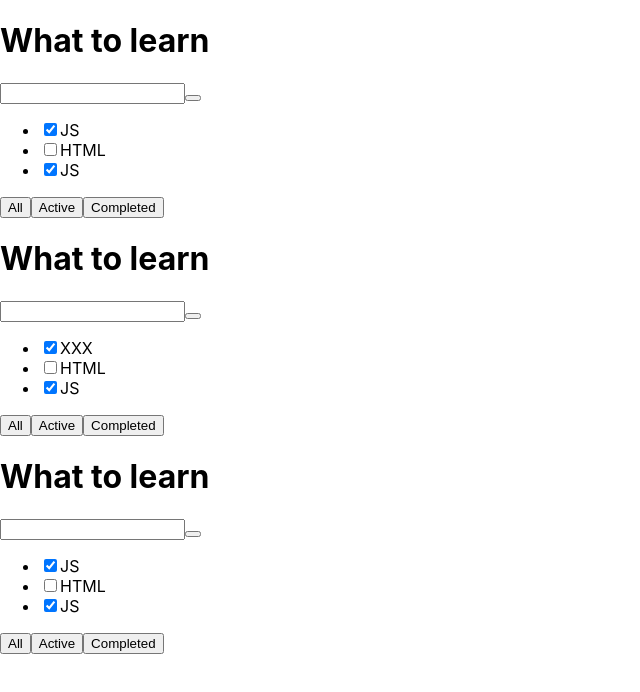
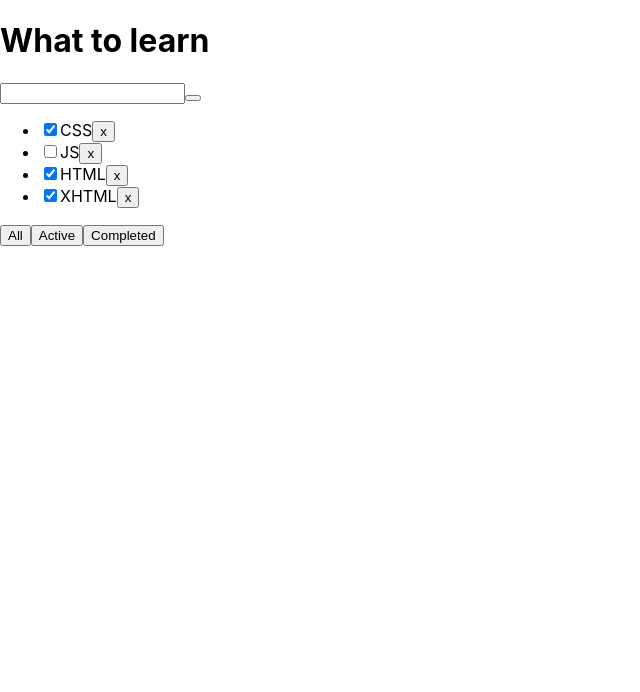
Before and after one commit to DaniilByrdin2/TS-Todo-List, a React (Create React App) app: page / in a window 1280 px wide. Shown: the top 692 px of the page, without its empty margins (0-640 px from the left). Built offline with nearby package versions, Linux system fonts and the light colour scheme.

Commit message:
working with the component and implementing TS

```diff
--- a/src/App.tsx
+++ b/src/App.tsx
@@ -1,30 +1,59 @@
 import React from 'react';
-import logo from './logo.svg';
+import { useState } from 'react';
+
 import './App.css';
+
 import { TodoList } from './TodoList'
 
 import { TaskType } from "./TodoList";
 
+
+let InitTasks: Array<TaskType> = [
+  { id: 1, title: "CSS" , isDone: true },
+  { id: 2, title: "JS" , isDone: false },
+  { id: 3, title: "HTML" , isDone: true },
+  { id: 4, title: "XHTML" , isDone: true },
+]
+
+
+export type FilterValueType = 'all' | 'completed' | 'active'; // или
+
+
 function App() {
 
-  let tasks1: Array<TaskType> = [
-    { id: 1, title: "CSS" , isDone: true },
-    { id: 2, title: "JS" , isDone: false },
-    { id: 3, title: "HTML" , isDone: true }
-  ]
+  let [ tasks, setTasks ] = useState( InitTasks )
+  let [ filter, setFilter ] = useState<FilterValueType>("all")
 
-  let tasks2: Array<TaskType> = [
-    { id: 1, title: "Terminator" , isDone: true },
-    { id: 2, title: "XXX" , isDone: false },
-    { id: 3, title: "Jentelmens of fortune" , isDone: true }
-  ]
+
+  const removeTask  = ( id: number ) => {
+    setTasks( tasks.filter( e  => id !== e.id  ) )
+  }
+  const changeFilter = ( value: FilterValueType ) => {
+    setFilter( value )
+  }
+
+
+  let tasksForTodoList = tasks
+
+  if (filter === "completed") {
+    tasksForTodoList = tasks.filter( t => t.isDone === true )
+  }
+  if (filter === "active") {
+    tasksForTodoList = tasks.filter( t => t.isDone === false )
+  }
+
+  console.log(filter);
+
 
 
   return (
     <div>
-      <TodoList title = { 'What to learn'} tasks = { tasks1 }  />
-      <TodoList title = { 'What to learn'} tasks = { tasks2 }  />
-      <TodoList title = { 'What to learn'} tasks = { tasks1 }  />
+      <TodoList
+        changeFilter = { changeFilter }
+        removeTask = { removeTask }
+        title = { 'What to learn'}
+        tasks = { tasksForTodoList }
+      />
     </div>
   );
 }
--- a/src/TodoList.tsx
+++ b/src/TodoList.tsx
@@ -1,9 +1,8 @@
 import React from "react"
 
 
-// function ( a: number , b: number ) {
-//     return a + b
-// }
+// types
+import { FilterValueType } from './App'
 
 
 export type TaskType = {
@@ -15,6 +14,8 @@ export type TaskType = {
 type PropsType = {
     title: string,
     tasks: Array<TaskType>,
+    removeTask: Function,
+    changeFilter: ( value: FilterValueType ) => void //void = ничего не врозвращает
     // tasks: TaskType[]
 }
 
@@ -29,25 +30,28 @@ export function TodoList( props: PropsType ) {
           <button></button>
         </div>
 
-        <ul>
-          <li>
-            <input type="checkbox" checked={ props.tasks[0].isDone } />
-            <span>{ props.tasks[1].title }</span>
-          </li>
-          <li>
-            <input type="checkbox" checked={ props.tasks[1].isDone } />
-            <span>HTML</span>
-          </li>
-          <li>
-            <input type="checkbox" checked={ props.tasks[2].isDone } />
-            <span>JS</span>
-          </li>
-        </ul>
+            <ul>
+                {props.tasks.map(( { id, title, isDone } ) => {
+                    return (
+                        <li key={ id }>
+
+                            <input type="checkbox" checked={ isDone } />
+                            <span>{ title }</span>
+
+                            <button onClick={ ( ) => {
+
+                                props.removeTask( id )
+
+                            } }>x</button>
+                        </li>
+                    )
+                })}
+            </ul>
 
         <div>
-          <button>All</button>
-          <button>Active</button>
-          <button>Completed</button>
+          <button onClick={ () => { props.changeFilter("all") } } >All</button>
+          <button onClick={ () => { props.changeFilter("active") } } >Active</button>
+          <button onClick={ () => { props.changeFilter("completed") } } >Completed</button>
         </div>
 
       </div>
```
Also changed, not shown: src/logo.svg (deleted).
